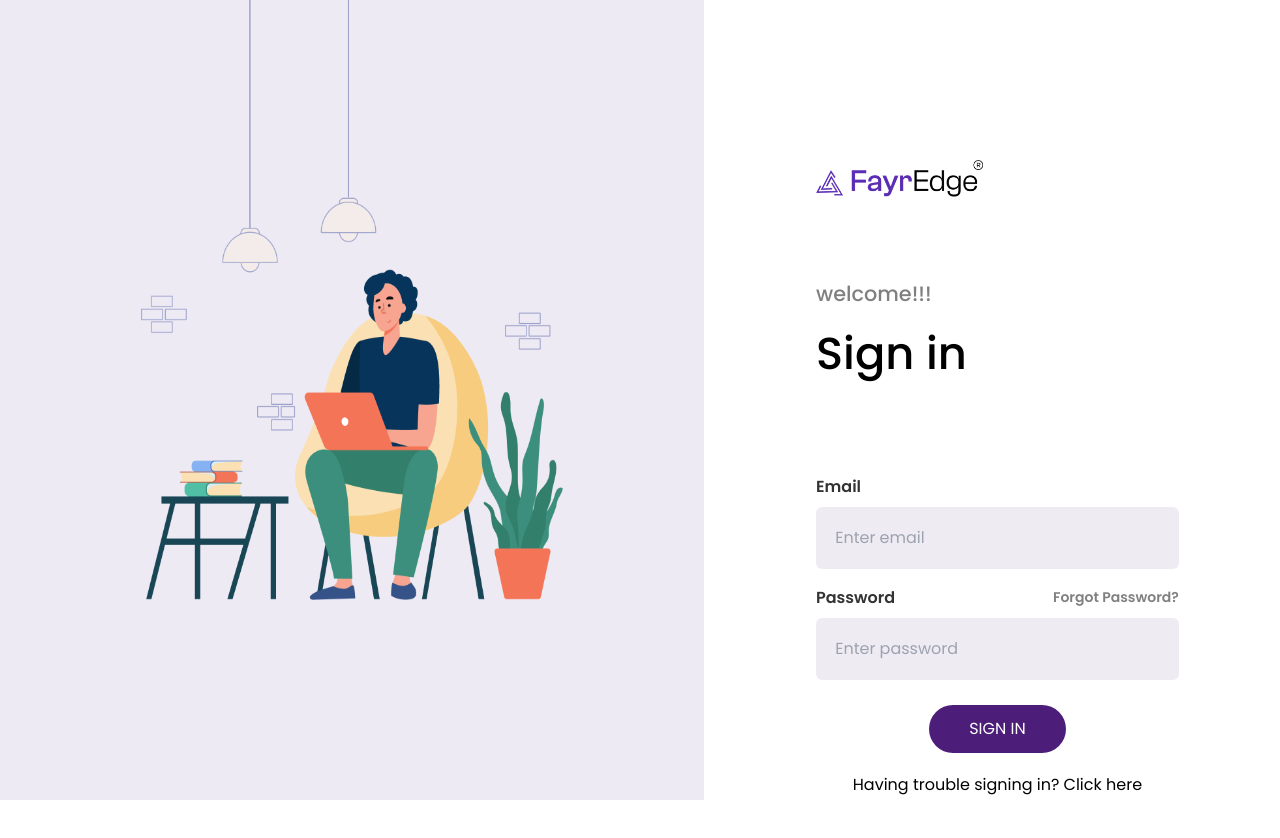
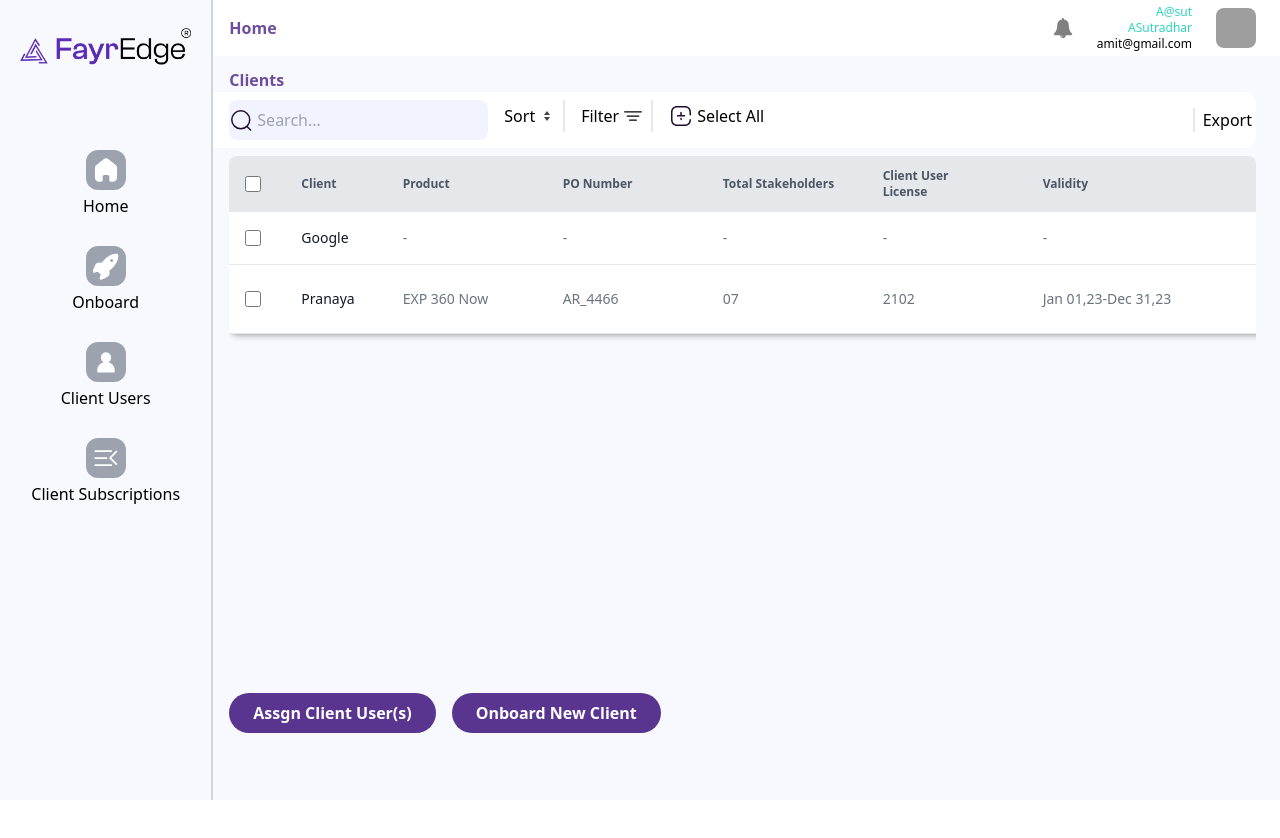
Before and after one commit to mridul45/fayredge, a React (Vite) app: page /home in a window 1280 px wide. Shown: the top 838 px of the page. After the commit the page ends 800 px from the top, so only its background shows below. Built offline with nearby package versions, Linux system fonts and the light colour scheme; grey boxes are pictures that could not be loaded.

Commit message:
home and login function

```diff
--- a/package.json
+++ b/package.json
@@ -11,7 +11,8 @@
   },
   "dependencies": {
     "react": "^18.3.1",
-    "react-dom": "^18.3.1"
+    "react-dom": "^18.3.1",
+    "react-icons": "^5.3.0"
   },
   "devDependencies": {
     "@eslint/js": "^9.9.0",
--- a/src/App.jsx
+++ b/src/App.jsx
@@ -6,8 +6,8 @@ function App() {
   return (
     <>
       <div className="app">
-        <Login/>
-        {/* <Home /> */}
+        {/* <Login/> */}
+        <Home />
       </div>
     </>
   );
--- a/src/Components/HomeTable.jsx
+++ b/src/Components/HomeTable.jsx
@@ -3,10 +3,10 @@ import { data } from "../dummyData.js";
 const HomeTable = () => {
   return (
     <>
-      <div className="w-full h-4/6 pt-2 pl-4 pr-6 scrollbar-thin scrollbar-webkit">
-        <div className="relative h-full overflow-x-auto shadow-md sm:rounded-lg">
-          <table className="w-full h-1/6 text-sm text-left rtl:text-right text-gray-500 dark:text-gray-400">
-            <thead className="text-xs text-gray-600 bg-gray-200">
+      <div className="w-full  h-4/6 pt-2 pl-4 pr-6 scrollbar-thin scrollbar-webkit">
+        <div className=" h-full overflow-x-auto rounded-lg">
+          <table className="w-full h-1/6 text-sm text-left rounded-lg shadow-md rtl:text-right text-gray-500">
+            <thead className="text-xs text-gray-600 rounded-lg shadow-md bg-gray-200">
               <tr>
                 <th scope="col" className="p-4 w-12">
                   {/* Checkbox column */}
@@ -50,7 +50,7 @@ const HomeTable = () => {
                 </th>
               </tr>
             </thead>
-            <tbody>
+            <tbody className="rounded-lg shadow-md">
               <tr className="bg-white border-b hover:bg-gray-50">
                 <td className="w-12 p-4">
                   {/* Checkbox column */}
--- a/src/Components/Login.jsx
+++ b/src/Components/Login.jsx
@@ -1,65 +1,141 @@
+import { useState, useEffect } from "react";
 import "../Css/Components/Login.css";
 import LoginImg from "/loginImg.png";
 import Logo from "/logo.png";
-
+import { HiEye, HiEyeOff } from "react-icons/hi";
 
 function Login() {
+  const [showPassword, setShowPassword] = useState(false);
+  const [email, setEmail] = useState("");
+  const [password, setPassword] = useState("");
+  const [emailError, setEmailError] = useState("");
+  const [passwordError, setPasswordError] = useState("");
+  const [isButtonDisabled, setIsButtonDisabled] = useState(true);
+
+  const togglePasswordVisibility = () => {
+    setShowPassword(!showPassword);
+  };
+
+  const validateEmail = (email) => {
+    const emailRegex = /^[^\s@]+@[^\s@]+\.[^\s@]+$/;
+    if (!emailRegex.test(email)) {
+      setEmailError("Email must be in the format: xyz@gmail.com");
+    } else {
+      setEmailError("");
+    }
+  };
+
+  const validatePassword = (password) => {
+    if (password.length < 6) {
+      setPasswordError("Password must be at least 6 characters long.");
+    } else if (!/[A-Z]/.test(password)) {
+      setPasswordError("Password must contain at least one uppercase letter.");
+    } else if (!/[a-z]/.test(password)) {
+      setPasswordError("Password must contain at least one lowercase letter.");
+    } else if (!/[\W_]/.test(password)) {
+      setPasswordError("Password must contain at least one symbol.");
+    } else {
+      setPasswordError("");
+    }
+  };
+
+  const handleEmailChange = (e) => {
+    const value = e.target.value;
+    setEmail(value);
+    validateEmail(value);
+  };
+
+  const handlePasswordChange = (e) => {
+    const value = e.target.value;
+    setPassword(value);
+    validatePassword(value);
+  };
+
+  useEffect(() => {
+    if (!emailError && !passwordError && email && password) {
+      setIsButtonDisabled(false);
+    } else {
+      setIsButtonDisabled(true);
+    }
+  }, [email, password, emailError, passwordError]);
+
+  const handleSubmit = (e) => {
+    e.preventDefault();
+    console.log("Done");
+  };
+
   return (
-
     <div className="login_container">
-
       <div className="login_container_part1">
-        <img className="img_class" src={LoginImg} />
+        <img className="img_class" src={LoginImg} alt="Login" />
       </div>
 
       <div className="login_container_part2">
-
         <div className="part2_logo">
-          <img src={Logo} className="logo" />
+          <img src={Logo} className="logo" alt="Logo" />
         </div>
 
         <div className="part2_form">
-
           <h3 className="h3">welcome!!!</h3>
           <h2 className="h2">Sign in</h2>
 
-          <form className="form">
-
+          <form className="form" onSubmit={handleSubmit}>
             <div className="form_input_div">
-
               <label htmlFor="email" className="form_label">
                 Email
               </label>
-
               <input
                 className="form-input"
                 id="email"
                 type="text"
                 placeholder="Enter email"
+                value={email}
+                onChange={handleEmailChange}
               />
-
+              {emailError && <p className="error-message">{emailError}</p>}
             </div>
 
             <div className="form_input_div">
-
-              <div className="form_password_input form_label">
-
-                <label htmlFor="password">Password</label>
+              <div className="form_password_input">
+                <label htmlFor="password" className="form_label">
+                  Password
+                </label>
                 <p>Forgot Password?</p>
-
               </div>
 
-              <input
-                className="form-input"
-                id="password"
-                type="password"
-                placeholder="Enter password"
-              />
-
+              <div className="relativeBox">
+                <input
+                  className="form-input"
+                  id="password"
+                  type={showPassword ? "text" : "password"}
+                  placeholder="Enter password"
+                  value={password}
+                  onChange={handlePasswordChange}
+                />
+                <button
+                  type="button"
+                  onClick={togglePasswordVisibility}
+                  className="absolute inset-y-0 right-0 flex items-center pr-3"
+                >
+                  {showPassword ? (
+                    <HiEyeOff className="text-gray-500" />
+                  ) : (
+                    <HiEye className="text-gray-500" />
+                  )}
+                </button>
+              </div>
+              {passwordError && (
+                <p className="error-message">{passwordError}</p>
+              )}
             </div>
 
             <div className="button_container">
-              <button className="btn">SIGN IN</button>
+              <button
+                className={isButtonDisabled ? "btn-d" : "btn-a"}
+                disabled={isButtonDisabled}
+              >
+                SIGN IN
+              </button>
             </div>
 
             <div className="centered-text">
@@ -67,7 +143,6 @@ function Login() {
                 Having trouble signing in? <a href="#">Click here</a>
               </h5>
             </div>
-
           </form>
         </div>
       </div>
--- a/src/Css/Components/Home.css
+++ b/src/Css/Components/Home.css
@@ -14,7 +14,7 @@
   @apply w-full p-2 flex flex-col gap-1 justify-center items-center;
 }
 .h-in-btn {
-  @apply w-10 h-10 bg-gray-400 rounded-xl hover:bg-purple-400 focus:bg-purple-400 flex items-center justify-center;
+  @apply w-10 h-10 bg-gray-400 rounded-xl hover:bg-[#5A358F] focus:bg-[#5A358F] flex items-center justify-center;
 }
 .h-in-sgv {
   @apply w-7 h-7;
@@ -51,28 +51,28 @@
   @apply w-10 h-10 rounded-lg;
 }
 .h-c-outer {
-  @apply w-full pl-4 pr-6 gap-3;
+  @apply w-full pr-6 gap-3;
 }
 .h-c-h2 {
-  @apply pt-3 text-[#6E4D9D] font-semibold;
+  @apply pt-3 pl-4 text-[#6E4D9D] font-semibold;
 }
 .h-c-inn {
-  @apply flex gap-3 justify-between bg-white py-1 items-start;
+  @apply flex gap-3 pl-4 h-14 justify-between bg-white py-1 rounded-r-xl items-center;
 }
 .h-c-f {
   @apply flex justify-center gap-2 items-start;
 }
 .h-c-s {
-  @apply flex my-1 bg-gray-200 gap-1 rounded-lg;
+  @apply flex my-1 py-2 bg-[#F1F3FF] gap-1 rounded-lg;
 }
 .h-c-s-input {
-  @apply bg-gray-200 focus:outline-none rounded-lg;
+  @apply bg-[#F1F3FF] focus:outline-none rounded-lg;
 }
 .h-s-f-outer {
-  @apply flex justify-center items-center py-1 gap-1 px-2 border-r-2;
+  @apply flex my-1 justify-center items-center py-1 gap-1 px-2 border-r-2;
 }
 .h-s-outer {
-  @apply flex justify-center items-center gap-1 py-1 px-2;
+  @apply flex my-1 justify-center items-center gap-1 py-1 px-2;
 }
 .h-s-last {
   @apply flex justify-center items-center pr-1 border-l-2 pl-2;
@@ -84,5 +84,5 @@
   @apply flex justify-start items-start gap-4 pl-4 pt-3;
 }
 .h-b-btn {
-  @apply px-6 py-2 text-center bg-purple-500 text-white font-semibold rounded-full;
+  @apply px-6 py-2 text-center bg-[#5A358F] text-white font-semibold rounded-full;
 }
--- a/src/Css/Components/Login.css
+++ b/src/Css/Components/Login.css
@@ -1,5 +1,3 @@
-@import url('https://fonts.googleapis.com/css2?family=Poppins:ital,wght@0,100;0,200;0,300;0,400;0,500;0,600;0,700;0,800;0,900;1,100;1,200;1,300;1,400;1,500;1,600;1,700;1,800;1,900&display=swap');
-
 .login_container {
   height: 100%;
   width: 100%;
@@ -83,18 +81,28 @@
   margin-bottom: 2rem;
 }
 .form-input {
-  background-color: #EFEBF3;
   border-radius: 0.375rem;
+  background-color: #efebf3;
   padding: 1.2rem;
   font-size: 1rem;
   border: none;
   outline: none;
 }
+.relativeBox {
+  background-color: #efebf3;
+  display: flex;
+  justify-content: space-between;
+  padding-right: 1rem;
+  border-radius: 0.375rem;
+}
 
 .form-input:focus {
   box-shadow: none;
 }
-
+.error-message {
+  color: red;
+  padding: 2px;
+}
 .form_password_input {
   display: flex;
   margin-top: 2rem;
@@ -125,8 +133,8 @@
   justify-content: center;
 }
 
-.btn {
-  background-color:rgb(77, 29, 122);
+.btn-d {
+  background-color: gray;
   color: white;
   border: none;
   border-radius: 1.5rem;
@@ -136,7 +144,17 @@
   margin-top: 3.8rem;
   transition: background-color 0.3s ease;
 }
-
+.btn-a {
+  background-color: rgb(77, 29, 122);
+  color: white;
+  border: none;
+  border-radius: 1.5rem;
+  padding: 0.75rem 2.5rem;
+  font-size: 1rem;
+  cursor: pointer;
+  margin-top: 3.8rem;
+  transition: background-color 0.3s ease;
+}
 
 .centered-text {
   display: flex;
--- a/src/index.css
+++ b/src/index.css
@@ -1,6 +1,7 @@
 @tailwind base;
 @tailwind components;
 @tailwind utilities;
+@import url("https://fonts.googleapis.com/css2?family=Poppins:ital,wght@0,100;0,200;0,300;0,400;0,500;0,600;0,700;0,800;0,900;1,100;1,200;1,300;1,400;1,500;1,600;1,700;1,800;1,900&display=swap");
 
 * {
   margin: 0;
```
Also changed, not shown: 1 other file (tests, documents, lock files or other folders).
